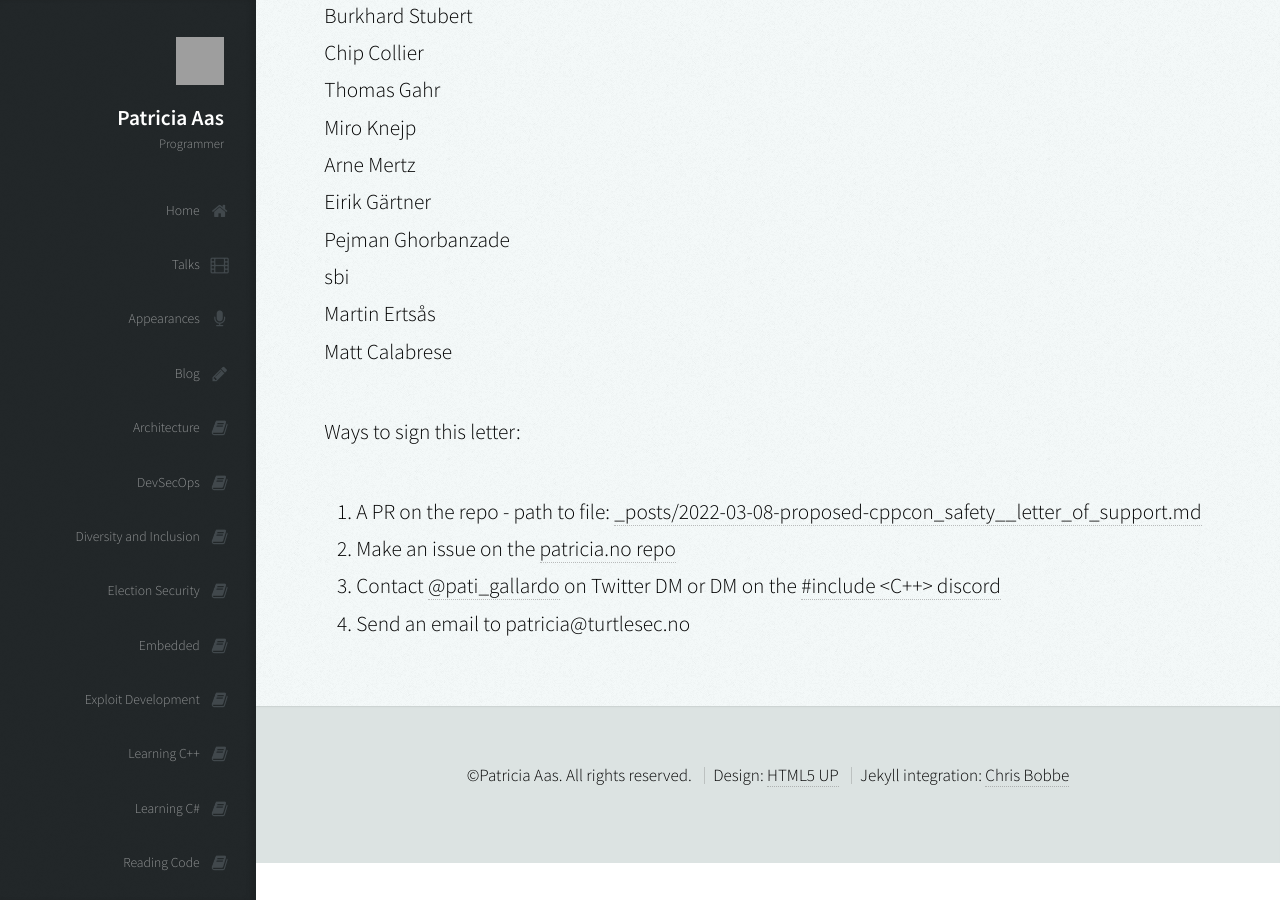
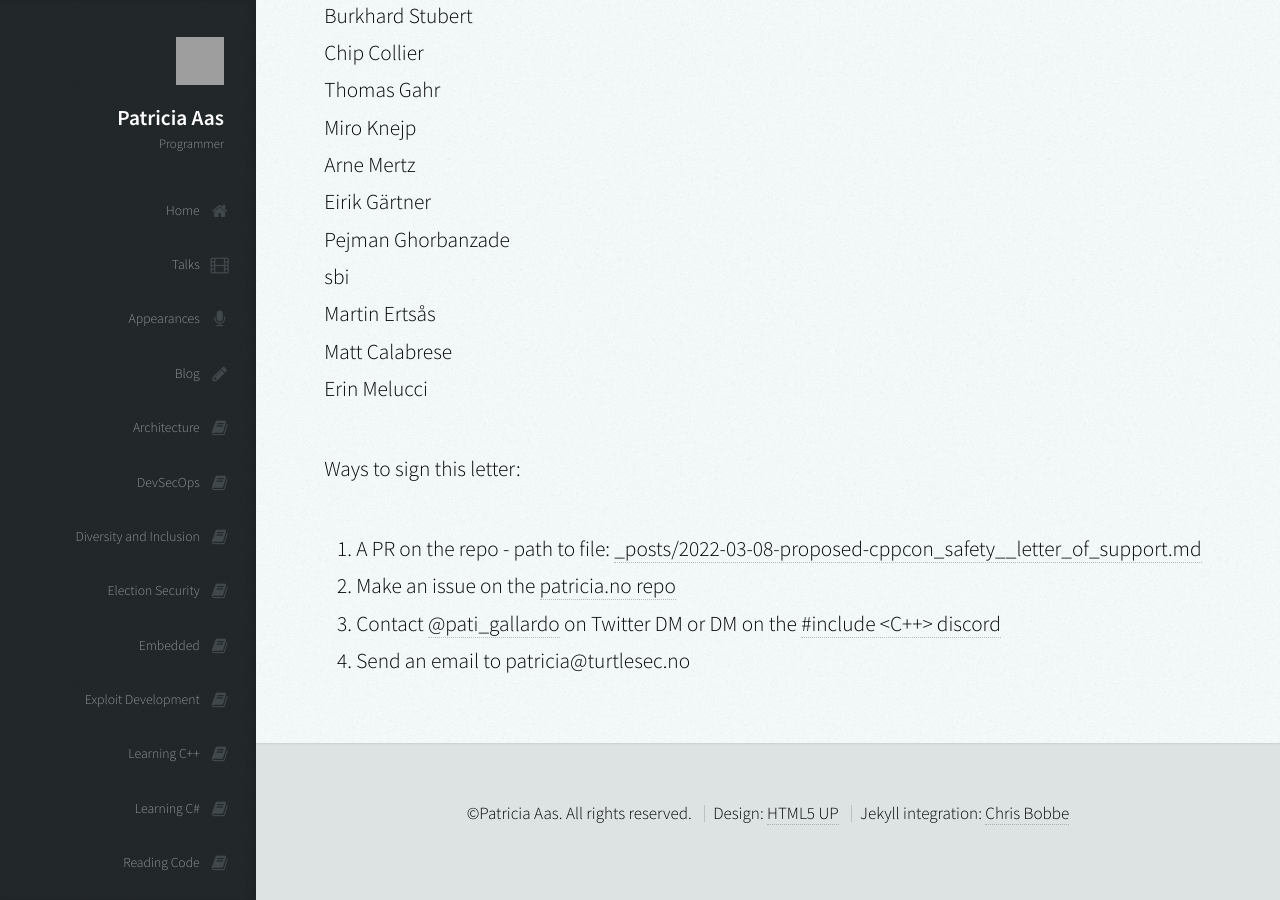
Before and after one commit to patricia-gallardo/patricia-gallardo.github.io, a Jekyll site: the page built from _posts/2022-03-08-proposed-cppcon_safety__letter_of_support.md, in a window 1280 px wide and 900 px high, scrolled down 1827 px. Built offline with Jekyll 4.4.1, drawn with Linux system fonts in a browser that asks for light colours; nearby versions of some CDN libraries; grey boxes are pictures that could not be loaded.

Commit message:
Update 2022-03-08-proposed-cppcon_safety__letter_of_support.md

```diff
--- a/_posts/2022-03-08-proposed-cppcon_safety__letter_of_support.md
+++ b/_posts/2022-03-08-proposed-cppcon_safety__letter_of_support.md
@@ -58,6 +58,7 @@ Pejman Ghorbanzade <br>
 sbi <br>
 Martin Ertsås <br>
 Matt Calabrese <br>
+Erin Melucci <br>
 
 
 Ways to sign this letter:
```
